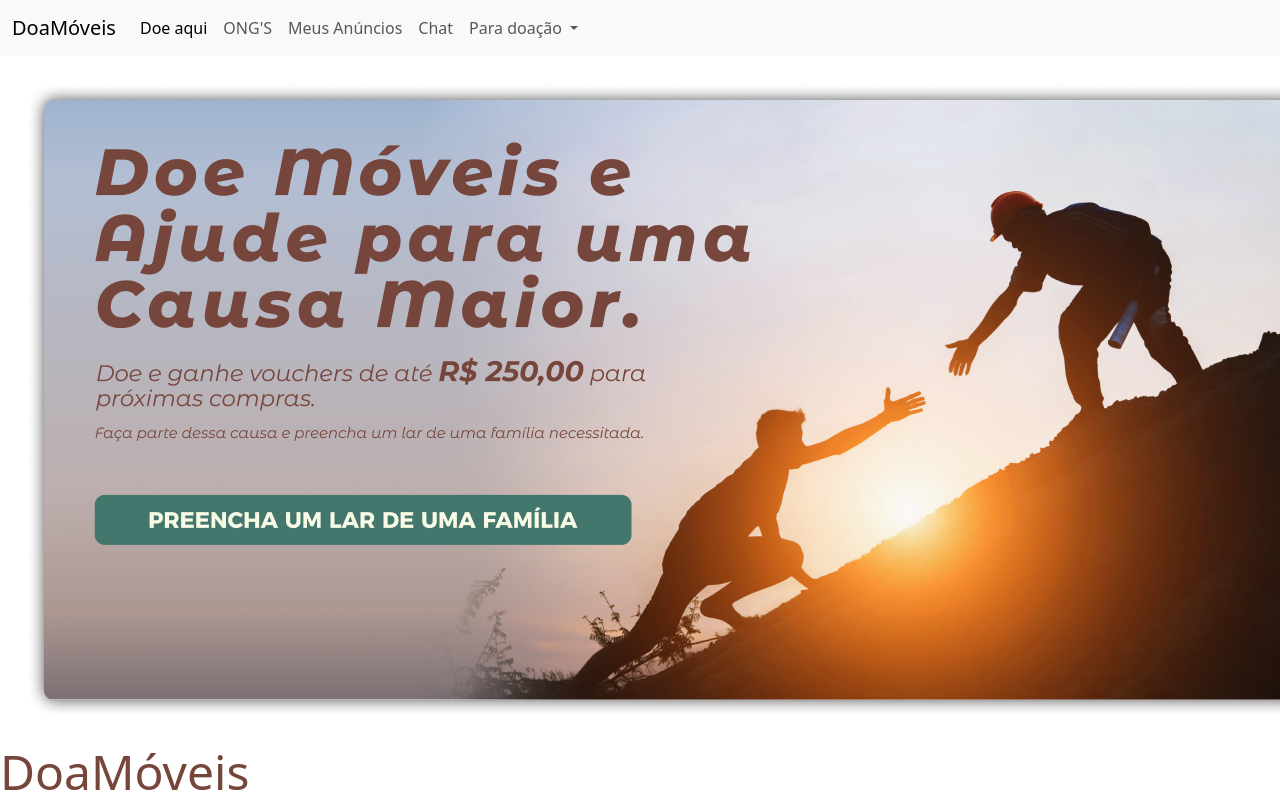
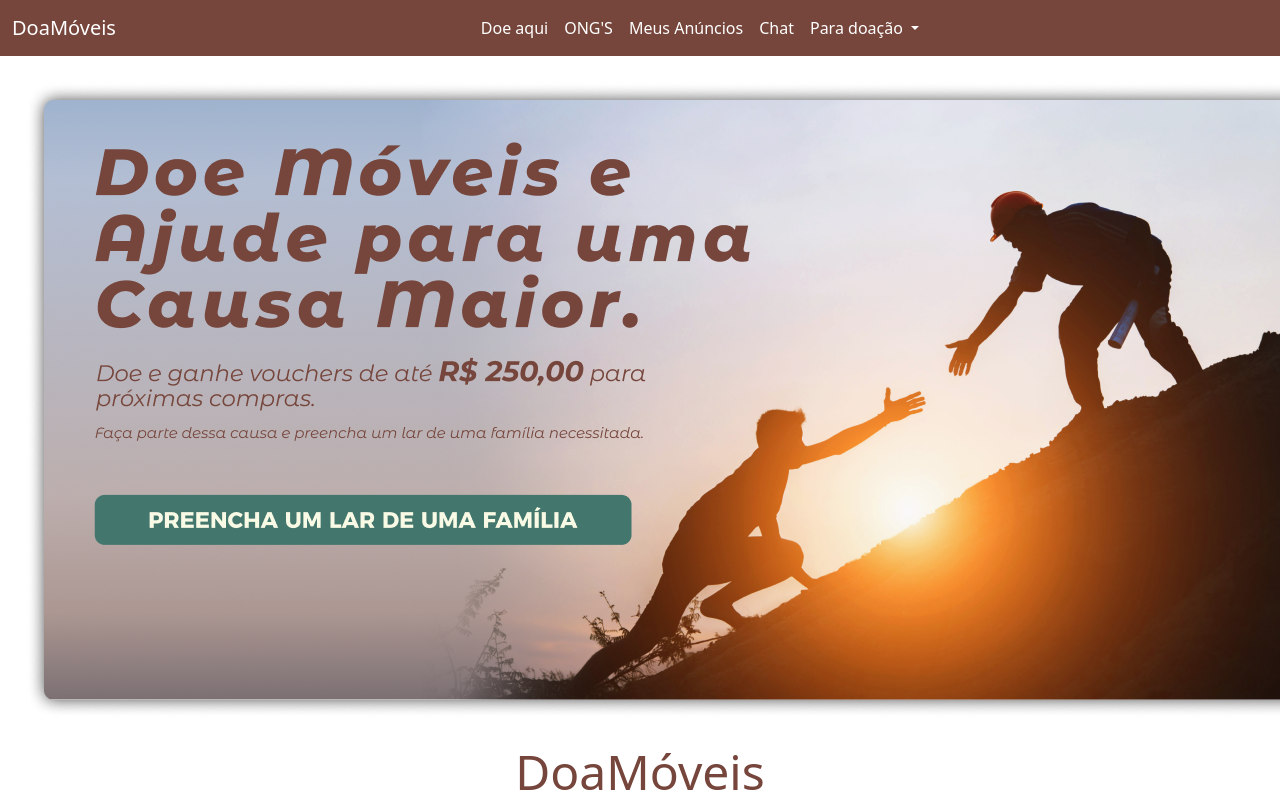
Before and after one commit to lanalcantara/Doa-Moveis, a plain HTML site: page index.html in a window 1280 px wide. Shown: the top 804 px of the page. Drawn offline with nearby package versions, Linux system fonts and the light colour scheme.

Commit message:
alterei a navbar, troquei a cor e alinhei o conteudo do meio

```diff
--- a/index.html
+++ b/index.html
@@ -9,27 +9,27 @@
     <link href="https://cdn.jsdelivr.net/npm/bootstrap@5.3.0/dist/css/bootstrap.min.css" rel="stylesheet">
 </head>
 <body>
-    <nav class="navbar navbar-expand-lg bg-body-tertiary">
+    <nav class="navbar navbar-expand-lg bg-brown" style="justify-content: center;">
         <div class="container-fluid">
             <a class="navbar-brand" href="#">DoaMóveis</a>
             <button class="navbar-toggler" type="button" data-bs-toggle="collapse" data-bs-target="#navbarNavDropdown" aria-controls="navbarNavDropdown" aria-expanded="false" aria-label="Toggle navigation">
                 <span class="navbar-toggler-icon"></span>
               </button>
-            <div class="collapse navbar-collapse" id="navbarNavDropdown">
-                <ul class="navbar-nav">
+            <div class="collapse navbar-collapse .text-white id="navbarNavDropdown">
+                <ul class=" navbar-nav  bg-brown  ">
                     <li class="nav-item">
-                        <a class="nav-link active" aria-current="page" href="#">Doe aqui</a>
+                        <a class="nav-link active .text-white aria-current="page" href="#" style="color:white">Doe aqui</a>
+                    </li>
+                    <li class="nav-item" >
+                        <a class="nav-link" href="#" style="color: white;">ONG'S</a>
                     </li>
                     <li class="nav-item">
-                        <a class="nav-link" href="#">ONG'S</a>
-                    </li>
-                    <li class="nav-item">
-                        <a class="nav-link" href="#">Meus Anúncios</a>
+                        <a class="nav-link" href="#" style="color: white;">Meus Anúncios</a>
                         <li class="nav-item">
-                            <a class="nav-link" href="#">Chat</a>
+                            <a class="nav-link" href="#" style="color: white;">Chat</a>
                     </li>
                     <li class="nav-item dropdown">
-                        <a class="nav-link dropdown-toggle" href="#" role="button" data-bs-toggle="dropdown" aria-expanded="false">
+                        <a class="nav-link dropdown-toggle" href="#" role="button" data-bs-toggle="dropdown" aria-expanded="false" style="color: white;">
                            Para doação
                         </a>
                         <ul class="dropdown-menu">
@@ -52,7 +52,7 @@
         </header>
 
         <div class="hero-content">
-            <h1>DoaMóveis</h1>
+            <h1 style="justify-content: center;">DoaMóveis</h1>
             <p>Conectando doadores e receptores de móveis, construindo um mundo sustentável.</p>
             <a href="#about" class="btn">Saiba Mais</a>
         </div>
--- a/styles.css
+++ b/styles.css
@@ -1,7 +1,8 @@
-body, h1, h2, p, ul, li, a {
+body, h1, h2,  ul, li, a {
   margin: 0;
   padding: 0;
   box-sizing: border-box;
+
 }
 
 body {
@@ -9,6 +10,7 @@ body {
   line-height: 1.6;
   background-color: #f5f5f5;
   color: #76453B;
+
 }
 
 .navbar {
@@ -34,16 +36,19 @@ body {
   font-weight: bold;
   text-decoration: none;
   color: #fff;
+  justify-content: center;
 }
 
 .nav-links {
   list-style: none;
   display: flex;
   gap: 20px;
+  justify-content: center;
+  color: #fff;
 }
 
 .nav-links a {
-  color: #fff;
+  color: #ffffff;
   text-decoration: none;
 }
 
@@ -64,6 +69,8 @@ body {
   font-size: 1.2rem;
   margin-bottom: 20px;
   color: #76453B;
+  justify-content: center;
+  display: flex;
 }
 
 .hero-content .btn {
@@ -73,6 +80,8 @@ body {
   text-decoration: none;
   font-size: 1.2rem;
   border-radius: 5px;
+  display: flex;
+  justify-content: center;
 }
 
 .hero-content .btn:hover {
@@ -151,3 +160,18 @@ form button {
 form button:hover {
   background-color: #00796b;
 }
+
+.navbar-expand-lg .navbar-collapse {
+  display: flex !important
+;
+  flex-basis: auto;
+  justify-content: center;
+}
+a.navbar-brand{
+color: #fff;
+
+
+}
+.navbar-nav .nav-link.active, .navbar-nav .nav-link.show {
+  color: rgb(255 255 255);
+}
```
